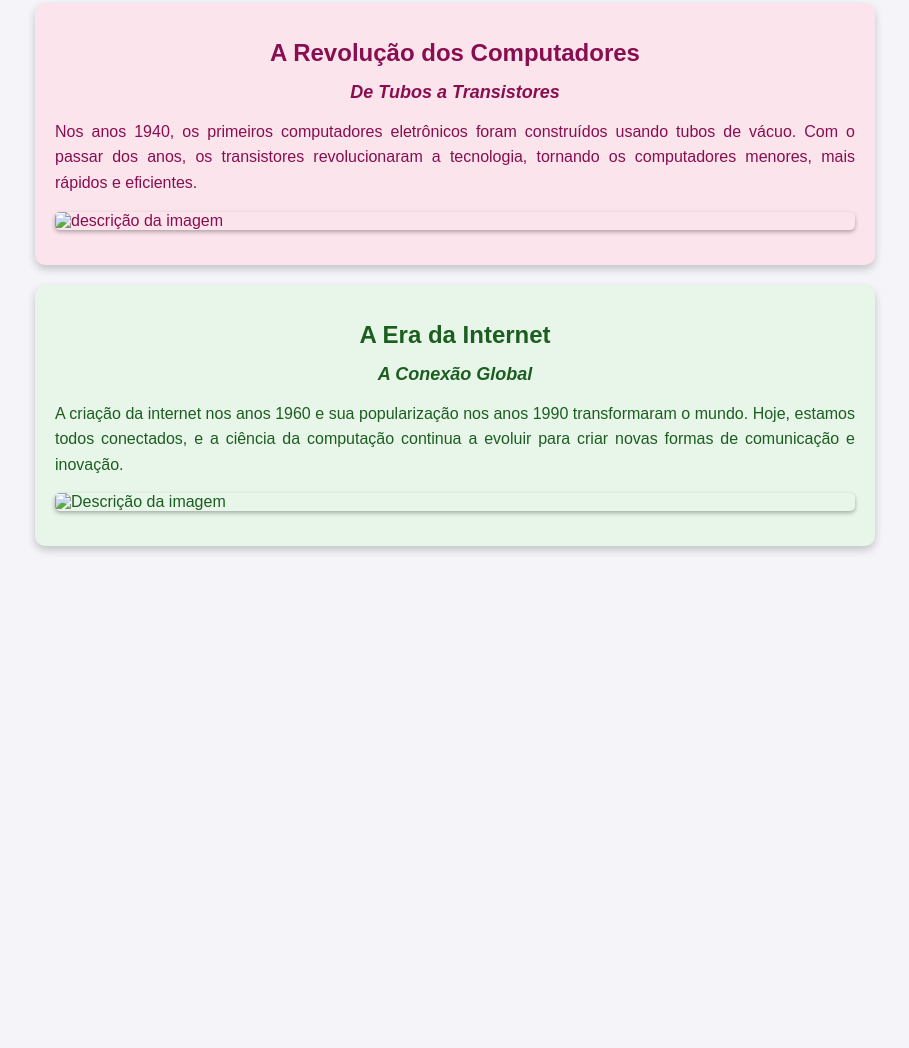
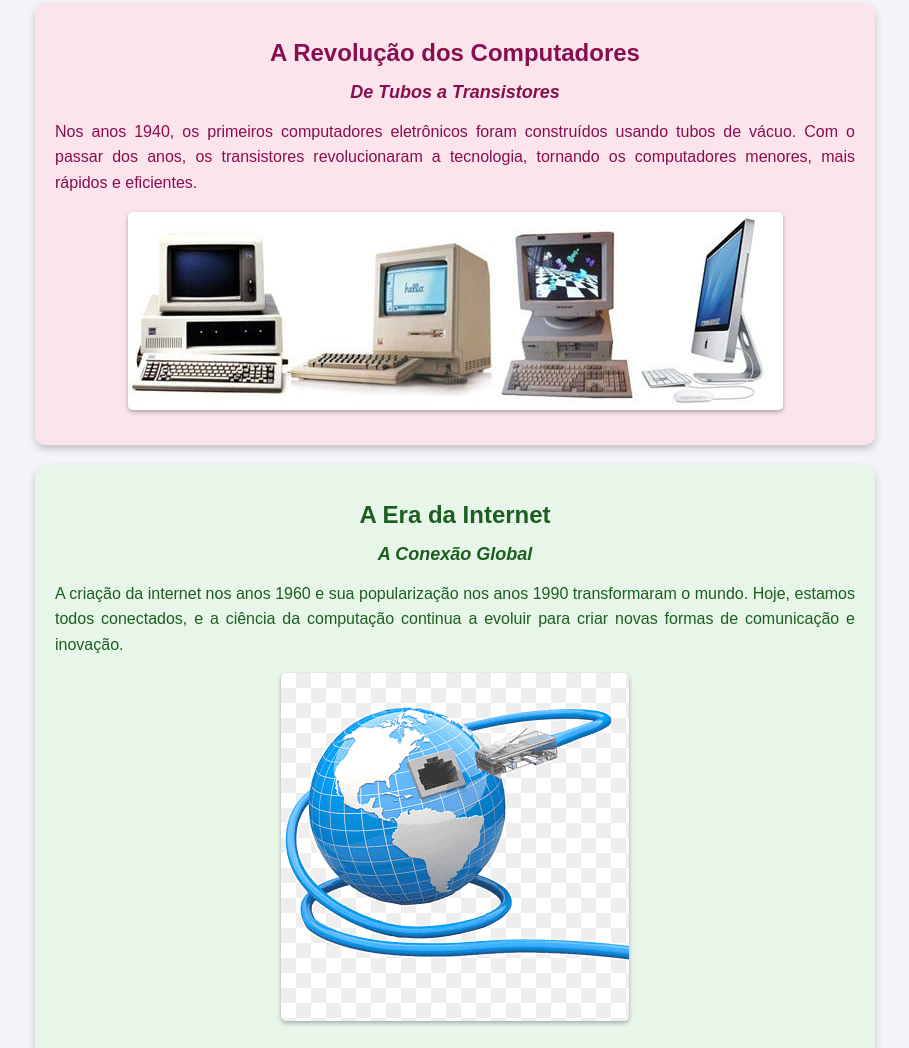
Before and after one commit to musilva10/teste, a plain HTML site: page index.html in a window 1280 px wide. Shown: the part 1384-2432 px from the top of the page, without its empty margins (185-1094 px from the left). Before the commit the page ends 1950 px from the top, so only its background shows below. Drawn offline with Linux system fonts and the light colour scheme.

Commit message:
adicionado imagens

```diff
--- a/index.html
+++ b/index.html
@@ -24,7 +24,7 @@
 <p>Nos anos 1940, os primeiros computadores eletrônicos foram construídos usando tubos
     de vácuo. Com o passar dos anos, os transistores revolucionaram a tecnologia, tornando
     os computadores menores, mais rápidos e eficientes.</p>
-<img src="endereço da imagem" alt="descrição da imagem">
+<img src="computador.png" alt="Evolução dos Computadores">
 </div>
 
 <div class="section" id="section3">
@@ -33,7 +33,7 @@
 <p>A criação da internet nos anos 1960 e sua popularização nos anos 1990 transformaram o
     mundo. Hoje, estamos todos conectados, e a ciência da computação continua a evoluir
     para criar novas formas de comunicação e inovação.</p>
-<img src="endereço da Imagem" alt="Descrição da imagem">
+<img src="globo.png" alt="Internet Global">
 </div>
 </body>
 </html>
```
